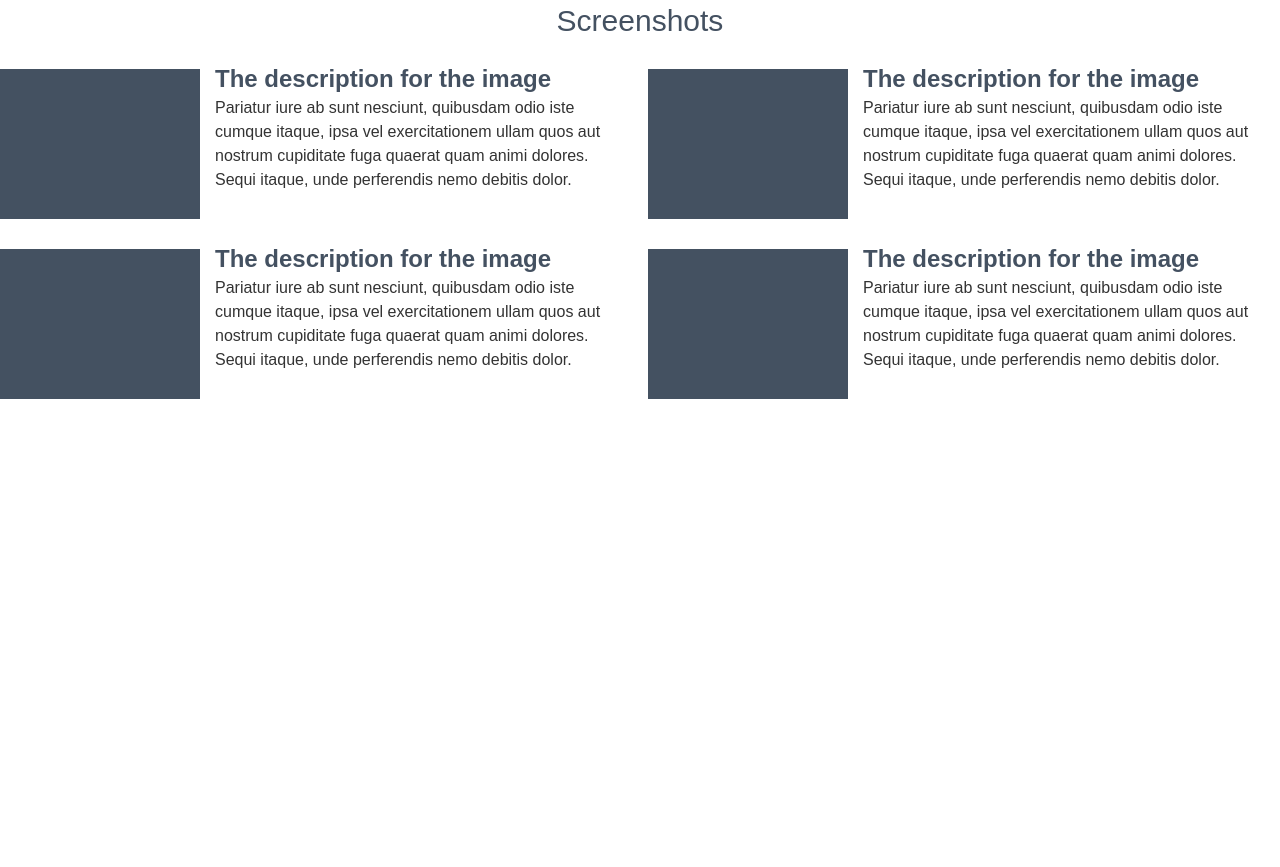
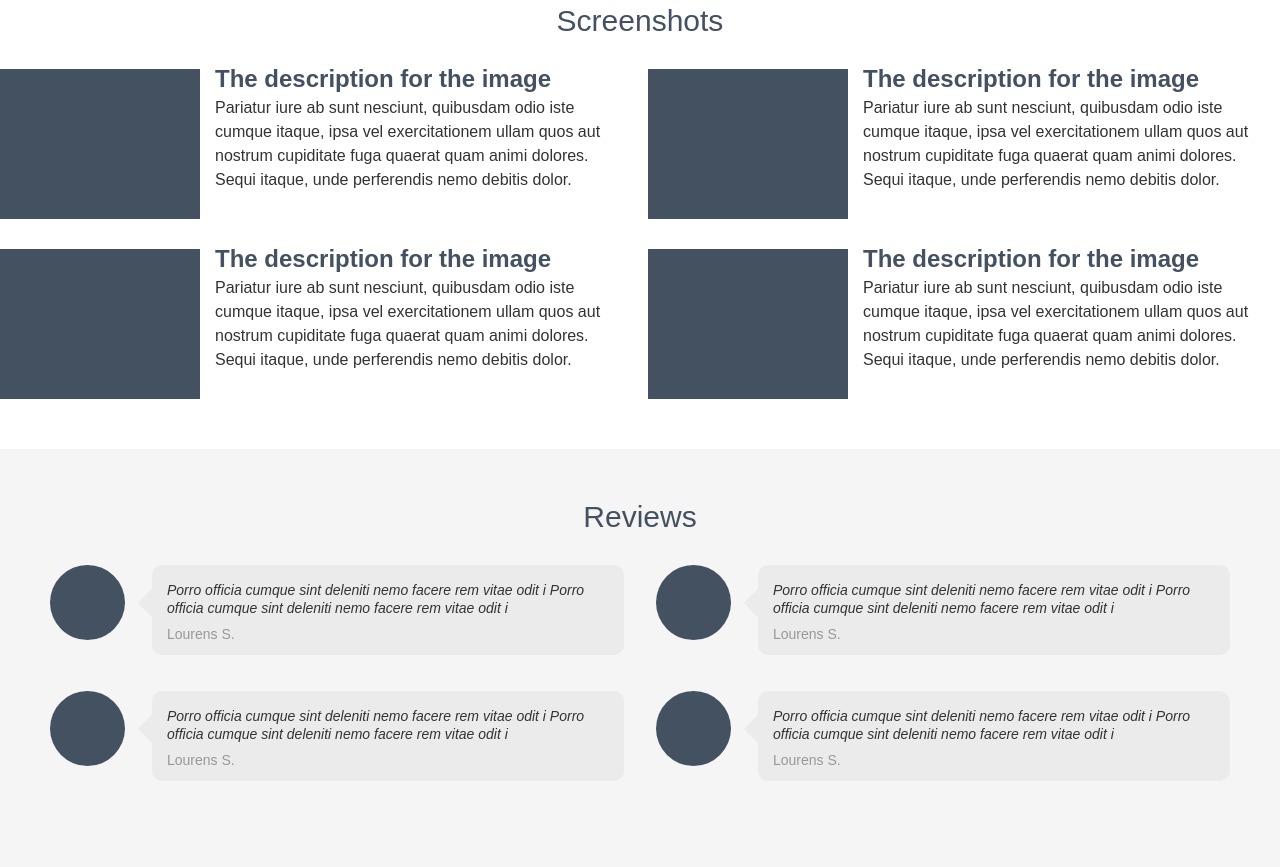
Before and after one commit to amsornet/Practice-SCSS, a website built with Parcel: page src/index.html in a window 1280 px wide. Shown: the part 1146-2013 px from the top of the page. Before the commit the page ends 1595 px from the top, so only its background shows below. Built offline with nearby package versions, Linux system fonts and the light colour scheme.

Commit message:
add section reviews

```diff
--- a/package.json
+++ b/package.json
@@ -12,6 +12,7 @@
     "license": "ISC",
     "dependencies": {
         "autoprefixer": "^10.4.16",
+        "nvm": "^0.0.4",
         "parcel": "^2.10.3",
         "postcss-modules": "^4.3.1",
         "sass": "^1.69.5"
--- a/src/assets/styles/components/_review.scss
+++ b/src/assets/styles/components/_review.scss
@@ -7,6 +7,7 @@
 
   @media ($tablet) {
     flex-direction: row;
+    align-items: flex-start;
   }
 
   &__image {
--- /dev/null
+++ b/src/assets/styles/layout/_reviews.scss
@@ -0,0 +1,32 @@
+.reviews {
+  @include section();
+  background-color: $lightGreyBg;
+
+  &__title {
+    @include h2();
+  }
+
+  &__items {
+    display: flex;
+    flex-direction: column;
+
+    @media ($tablet) {
+      flex-direction: row;
+      flex-wrap: wrap;
+      justify-content: space-between;
+    }
+
+    .review {
+      margin-bottom: 2.5rem;
+
+      &:last-child {
+        margin-bottom: 0;
+      }
+
+      @media ($tablet) {
+        flex-basis: calc(50% - 1.6rem);
+      }
+
+    }
+  }
+}
--- a/src/assets/styles/layout/index.scss
+++ b/src/assets/styles/layout/index.scss
@@ -2,3 +2,4 @@
 @import './about';
 @import "./features";
 @import "./screenshots";
+@import "./reviews";
--- a/src/index.html
+++ b/src/index.html
@@ -113,6 +113,46 @@
 
             </div>
         </section>
+
+        <section class ="reviews">
+            <div class="container">
+                <h2 class="reviews__title">Reviews</h2>
+                <div class="reviews__items">
+                    <div class="review">
+                        <div class="review__image"></div>
+                        <div class="review__text">
+                            <p class="review__text-item">
+                                Porro officia cumque sint deleniti nemo facere rem vitae odit i Porro officia cumque sint deleniti nemo facere rem vitae odit i</p>
+                            <p class="review__text-author">Lourens S.</p>
+                        </div>
+                    </div>
+                    <div class="review">
+                        <div class="review__image"></div>
+                        <div class="review__text">
+                            <p class="review__text-item">
+                                Porro officia cumque sint deleniti nemo facere rem vitae odit i Porro officia cumque sint deleniti nemo facere rem vitae odit i</p>
+                            <p class="review__text-author">Lourens S.</p>
+                        </div>
+                    </div>
+                    <div class="review">
+                        <div class="review__image"></div>
+                        <div class="review__text">
+                            <p class="review__text-item">
+                                Porro officia cumque sint deleniti nemo facere rem vitae odit i Porro officia cumque sint deleniti nemo facere rem vitae odit i</p>
+                            <p class="review__text-author">Lourens S.</p>
+                        </div>
+                    </div>
+                    <div class="review">
+                        <div class="review__image"></div>
+                        <div class="review__text">
+                            <p class="review__text-item">
+                                Porro officia cumque sint deleniti nemo facere rem vitae odit i Porro officia cumque sint deleniti nemo facere rem vitae odit i</p>
+                            <p class="review__text-author">Lourens S.</p>
+                        </div>
+                    </div>
+                </div>
+            </div>
+        </section>
     </main>
     </body>
 </html>
```
Also changed, not shown: 1 other file.
